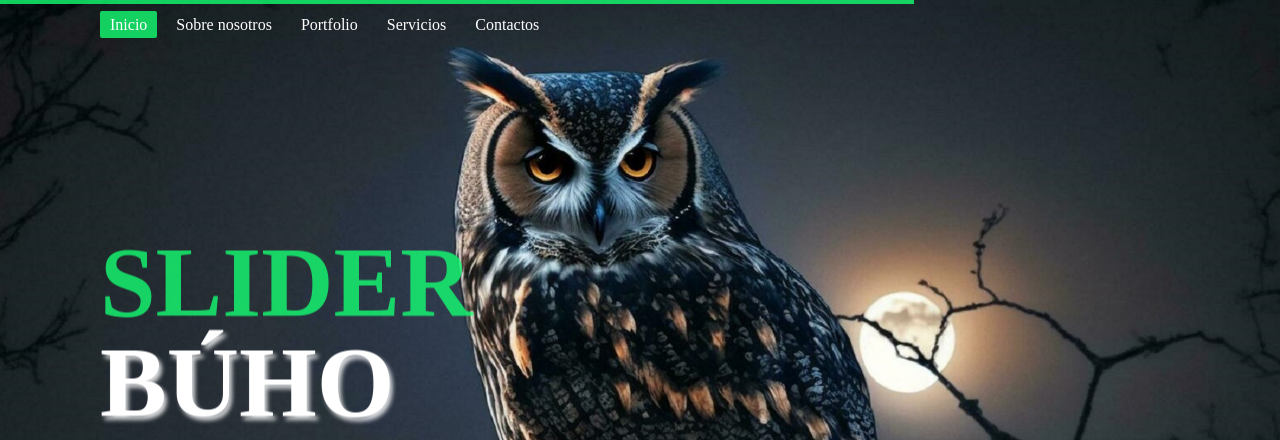
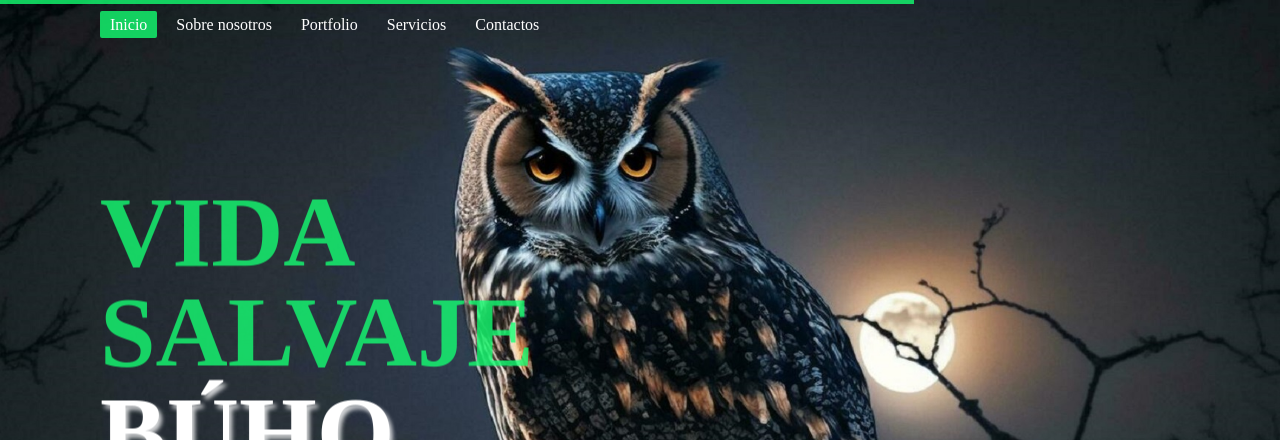
Before and after one commit to Ascencio7/SLIDER, a plain HTML site: page index.html in a window 1280 px wide. Shown: the top 440 px of the page. Drawn offline with Linux system fonts and the light colour scheme.

Commit message:
Últimos cambios

```diff
--- a/index.html
+++ b/index.html
@@ -29,7 +29,7 @@
 
             <div class="item" style="background-image: url(image/eagel1.jpg);">
                 <div class="content">
-                    <div class="title">SLIDER</div>
+                    <div class="title">VIDA SALVAJE</div>
                     <div class="name">Águila</div>
                     <div class="des">Lorem ipsum dolor sit amet consectetur, adipisicing elit. Officiis culpa similique consequuntur, reprehenderit dicta repudiandae.</div>
                     <div class="btn">
@@ -42,7 +42,7 @@
             <div class="item" style="background-image: url(image/owl1.jpg);">
 
                 <div class="content">
-                    <div class="title">SLIDER</div>
+                    <div class="title">VIDA SALVAJE</div>
                     <div class="name">Búho</div>
                     <div class="des">Lorem ipsum dolor sit amet consectetur, adipisicing elit. Officiis culpa similique consequuntur, reprehenderit dicta repudiandae.</div>
                     <div class="btn">
@@ -56,7 +56,7 @@
             <div class="item" style="background-image: url(image/crow.jpg);">
 
                 <div class="content">
-                    <div class="title">SLIDER</div>
+                    <div class="title">VIDA SALVAJE</div>
                     <div class="name">Cuervo</div>
                     <div class="des">Lorem ipsum dolor sit amet consectetur, adipisicing elit. Officiis culpa similique consequuntur, reprehenderit dicta repudiandae.</div>
                     <div class="btn">
@@ -70,7 +70,7 @@
             <div class="item" style="background-image: url(image/butterfly1.jpeg);">
 
                 <div class="content">
-                    <div class="title">SLIDER</div>
+                    <div class="title">VIDA SALVAJE</div>
                     <div class="name">Mariposa</div>
                     <div class="des">Lorem ipsum dolor sit amet consectetur, adipisicing elit. Officiis culpa similique consequuntur, reprehenderit dicta repudiandae.</div>
                     <div class="btn">
@@ -84,7 +84,7 @@
             <div class="item" style="background-image: url(image/owl2.jpg);">
 
                 <div class="content">
-                    <div class="title">SLIDER</div>
+                    <div class="title">VIDA SALVAJE</div>
                     <div class="name">Búho</div>
                     <div class="des">Lorem ipsum dolor sit amet consectetur, adipisicing elit. Officiis culpa similique consequuntur, reprehenderit dicta repudiandae.</div>
                     <div class="btn">
@@ -98,7 +98,7 @@
             <div class="item" style="background-image: url(image/eagel3.jpg);">
 
                 <div class="content">
-                    <div class="title">SLIDER</div>
+                    <div class="title">VIDA SALVAJE</div>
                     <div class="name">Águila</div>
                     <div class="des">Lorem ipsum dolor sit amet consectetur, adipisicing elit. Officiis culpa similique consequuntur, reprehenderit dicta repudiandae.</div>
                     <div class="btn">
@@ -112,7 +112,7 @@
             <div class="item" style="background-image: url(image/kingfirser2.jpeg);">
 
                 <div class="content">
-                    <div class="title">SLIDER</div>
+                    <div class="title">VIDA SALVAJE</div>
                     <div class="name">Martín Pescador</div>
                     <div class="des">Lorem ipsum dolor sit amet consectetur, adipisicing elit. Officiis culpa similique consequuntur, reprehenderit dicta repudiandae.</div>
                     <div class="btn">
@@ -126,7 +126,7 @@
             <div class="item" style="background-image: url(image/parrot2.jpg);">
 
                 <div class="content">
-                    <div class="title">SLIDER</div>
+                    <div class="title">VIDA SALVAJE</div>
                     <div class="name">Loro</div>
                     <div class="des">Lorem ipsum dolor sit amet consectetur, adipisicing elit. Officiis culpa similique consequuntur, reprehenderit dicta repudiandae.</div>
                     <div class="btn">
@@ -140,7 +140,7 @@
             <div class="item" style="background-image: url(image/heron.jpeg);">
 
                 <div class="content">
-                    <div class="title">SLIDER</div>
+                    <div class="title">VIDA SALVAJE</div>
                     <div class="name">Garza</div>
                     <div class="des">Lorem ipsum dolor sit amet consectetur, adipisicing elit. Officiis culpa similique consequuntur, reprehenderit dicta repudiandae.</div>
                     <div class="btn">
@@ -154,7 +154,7 @@
             <div class="item" style="background-image: url(image/butterfly2.jpg);">
 
                 <div class="content">
-                    <div class="title">SLIDER</div>
+                    <div class="title">VIDA SALVAJE</div>
                     <div class="name">Mariposa</div>
                     <div class="des">Lorem ipsum dolor sit amet consectetur, adipisicing elit. Officiis culpa similique consequuntur, reprehenderit dicta repudiandae.</div>
                     <div class="btn">
@@ -168,7 +168,7 @@
             <div class="item" style="background-image: url(image/parrot2.jpg);">
 
                 <div class="content">
-                    <div class="title">SLIDER</div>
+                    <div class="title">VIDA SALVAJE</div>
                     <div class="name">Loro</div>
                     <div class="des">Lorem ipsum dolor sit amet consectetur, adipisicing elit. Officiis culpa similique consequuntur, reprehenderit dicta repudiandae.</div>
                     <div class="btn">
```
